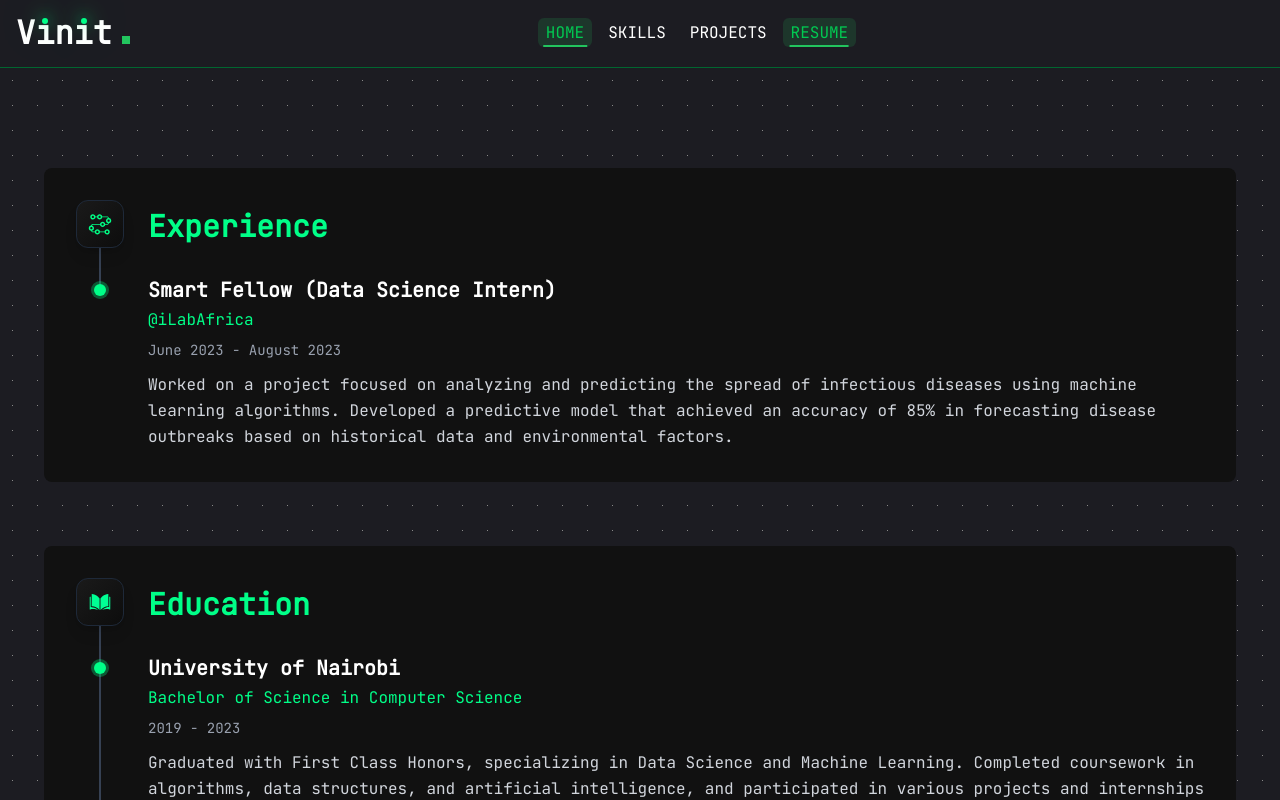
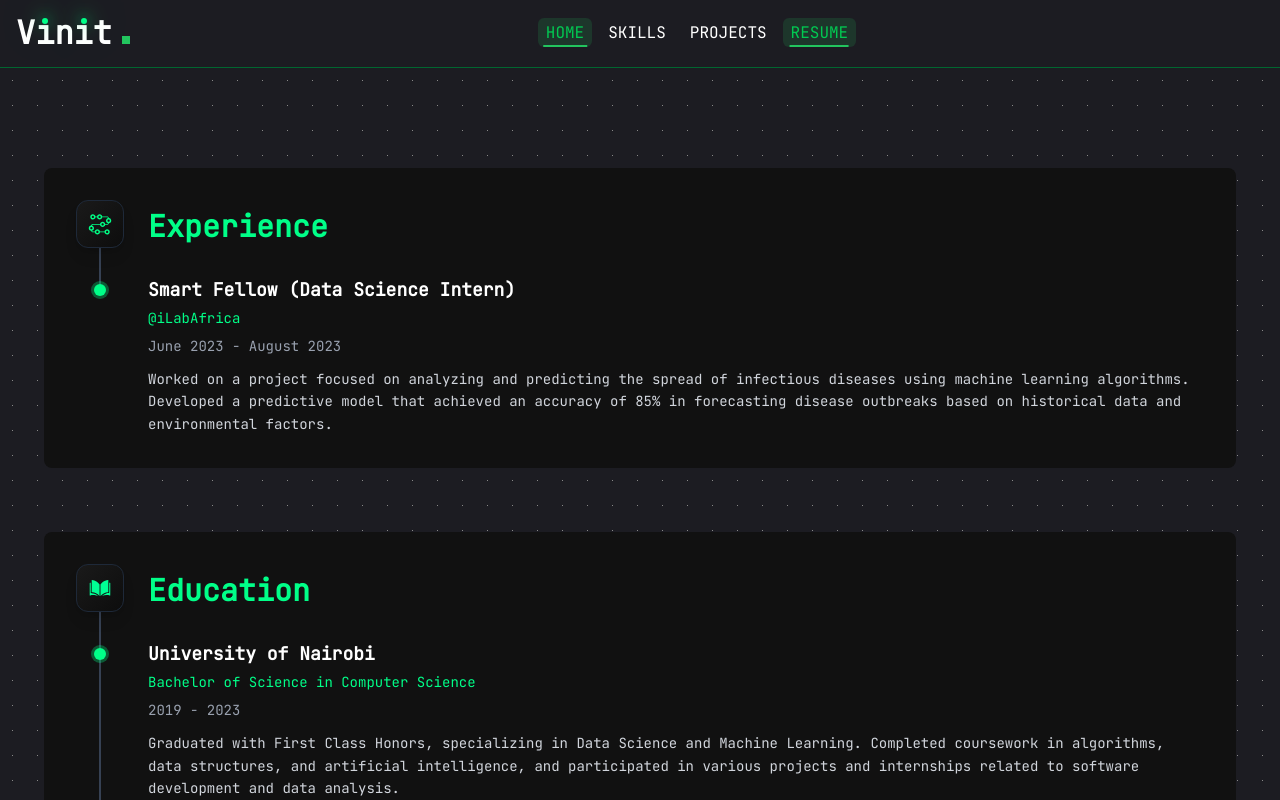
Before and after one commit to Vinit-Rabadiya/Portfolio, a React (Vite) app in the folder personalPortfolio/: page /resume in a window 1280 px wide. Shown: the top 800 px of the page. Built offline with nearby package versions, Linux system fonts and the light colour scheme.

Commit message:
reduced font size

```diff
--- a/personalPortfolio/src/pages/Resume/Resume.jsx
+++ b/personalPortfolio/src/pages/Resume/Resume.jsx
@@ -106,14 +106,14 @@ function Resume() {
                     <div className="absolute -left-[54px] top-2 w-3 h-3 bg-[#00ff88] rounded-full shadow-[0_0_0_3px_rgba(0,255,136,0.3)] z-10"></div>
 
                     {/* Content */}
-                    <h3 className="text-xl font-semibold text-white mb-1">
+                    <h3 className="text-lg font-semibold text-white mb-1">
                       {experience.title}
                     </h3>
-                    <p className="text-[#00ff88] mb-2">{experience.company}</p>
+                    <p className="text-[#00ff88] mb-2 text-sm">{experience.company}</p>
                     <p className="text-gray-400 text-sm mb-3">
                       {experience.duration}
                     </p>
-                    <p className="text-gray-300 leading-relaxed">
+                    <p className="text-gray-300 leading-relaxed text-sm">
                       {experience.description}
                     </p>
                   </div>
@@ -163,12 +163,12 @@ function Resume() {
                     <div className="absolute -left-[54px] top-2 w-3 h-3 bg-[#00ff88] rounded-full shadow-[0_0_0_3px_rgba(0,255,136,0.3)] z-10"></div>
 
                     {/* Content */}
-                    <h3 className="text-xl font-semibold text-white mb-1">
+                    <h3 className="text-lg font-semibold text-white mb-1">
                       {edu.institution}
                     </h3>
-                    <p className="text-[#00ff88] mb-2">{edu.degree}</p>
+                    <p className="text-[#00ff88] mb-2 text-sm">{edu.degree}</p>
                     <p className="text-gray-400 text-sm mb-3">{edu.duration}</p>
-                    <p className="text-gray-300 leading-relaxed">
+                    <p className="text-gray-300 leading-relaxed text-sm">
                       {edu.description}
                     </p>
                   </div>
```
